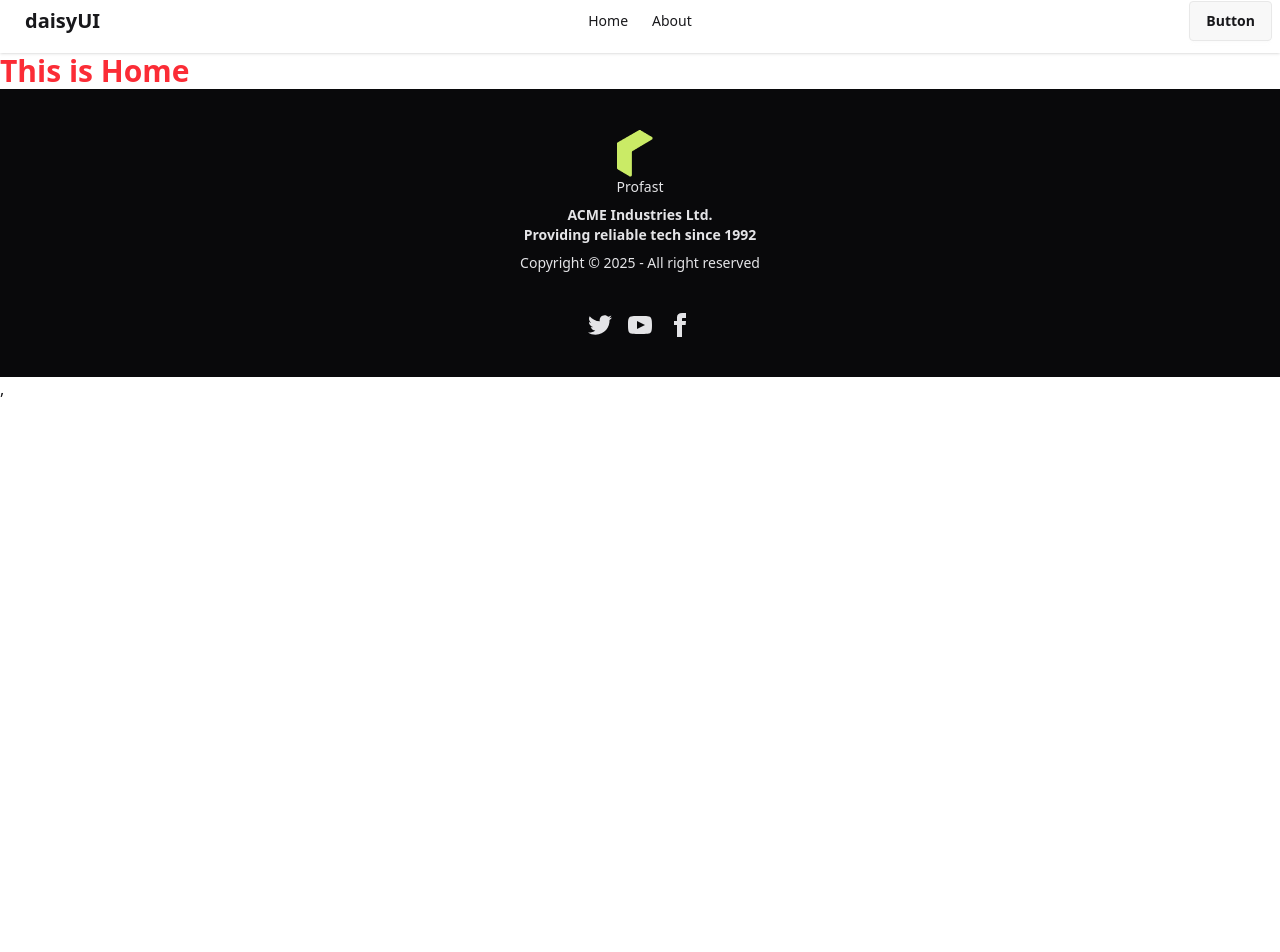
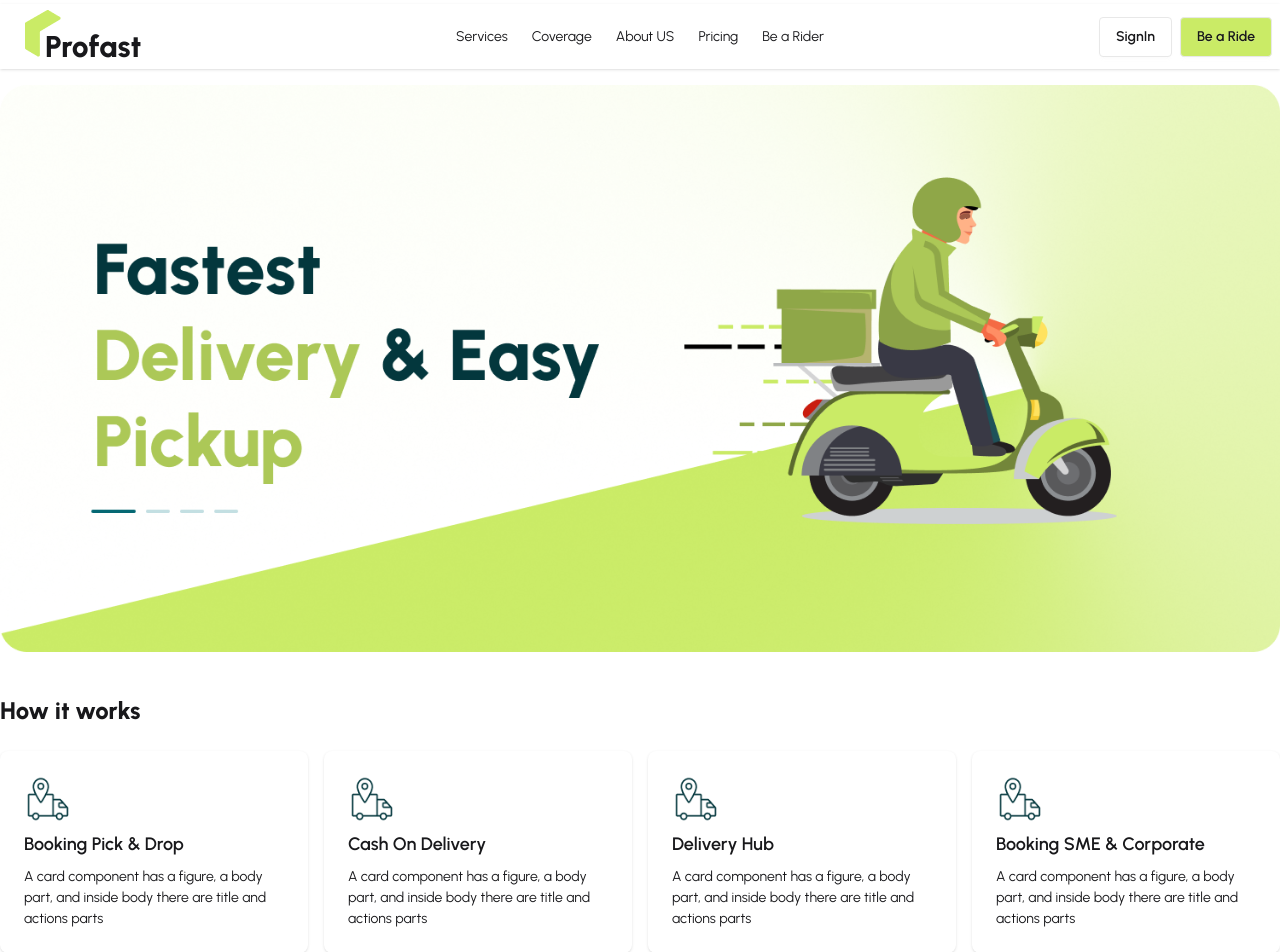
Before and after one commit to atikurrahman33/Profast-Client, a React (Vite) app: page / in a window 1280 px wide. Shown: the part 12-964 px from the top of the page. Before the commit the page ends 800 px from the top, so only its background shows below. Built offline with nearby package versions, Linux system fonts and the light colour scheme.

Commit message:
integrate carousel and improve layout components

```diff
--- a/package.json
+++ b/package.json
@@ -13,6 +13,8 @@
     "@tailwindcss/vite": "^4.1.17",
     "react": "^19.2.0",
     "react-dom": "^19.2.0",
+    "react-icons": "^5.5.0",
+    "react-responsive-carousel": "^3.2.23",
     "react-router": "^7.9.6",
     "tailwindcss": "^4.1.17"
   },
--- a/src/index.css
+++ b/src/index.css
@@ -1,2 +1,10 @@
+@import url('https://fonts.googleapis.com/css2?family=Urbanist:ital,wght@0,100..900;1,100..900&display=swap');
 @import "tailwindcss";
 @plugin "daisyui";
+
+.font-urbanist {
+  font-family: "Urbanist", sans-serif;
+  font-optical-sizing: auto;
+  font-weight: 400;
+  font-style: normal;
+}
--- /dev/null
+++ b/src/layouts/Rootlayout.jsx
@@ -0,0 +1,16 @@
+
+import { Outlet } from 'react-router';
+import Navbar from '../pages/shared/Navbar/Navbar';
+import Footer from '../pages/shared/Footer/Footer';
+
+const Rootlayout = () => {
+    return (
+        <div>
+            <Navbar />
+            <Outlet />
+            <Footer />
+        </div>
+    );
+};
+
+export default Rootlayout;
--- a/src/main.jsx
+++ b/src/main.jsx
@@ -7,6 +7,8 @@ import { router } from './router/router.jsx';
 
 createRoot(document.getElementById('root')).render(
   <StrictMode>
-    <RouterProvider router={router} />,
+    <div className='font-urbanist max-w-7xl mx-auto'>
+      <RouterProvider router={router} />,
+    </div>
   </StrictMode>,
 )
--- /dev/null
+++ b/src/pages/Home/Banner/Banner.jsx
@@ -0,0 +1,27 @@
+import "react-responsive-carousel/lib/styles/carousel.min.css";
+import { Carousel } from 'react-responsive-carousel';
+
+
+const Banner = () => {
+    return (
+
+
+         <Carousel autoPlay={true} infiniteLoop={true} showArrows={false} showStatus={false} showIndicators={false} showThumbs={false} interval={3000}>
+                <div>
+                    <img src="/src/assets/banner/banner1.png" alt="" />
+
+                </div>
+                <div>
+                    <img src="/src/assets/banner/banner2.png" alt="" />
+
+                </div>
+                <div>
+                    <img src="/src/assets/banner/banner3.png" alt="" />
+
+                </div>
+            </Carousel>
+
+    );
+};
+
+export default Banner;
--- a/src/pages/Home/Home/Home.jsx
+++ b/src/pages/Home/Home/Home.jsx
@@ -1,9 +1,14 @@
+import Banner from "../Banner/Banner";
+import HowWork from "../HowWork/HowWork";
+
 
 
 const Home = () => {
     return (
         <div className="">
-            <p className="font-bold text-red-500 text-3xl ">This is Home</p>
+            <Banner />
+            <HowWork />
+
         </div>
     );
 };
--- /dev/null
+++ b/src/pages/Home/HowWork/HowWork.jsx
@@ -0,0 +1,46 @@
+
+
+const HowWork = () => {
+    return (
+        <div className="mt-8 mb-16">
+            <p className="font-extrabold text-2xl">How it works</p>
+            <div className="grid grid-cols-4 gap-4 mt-6">
+                <div className="card bg-base-100  shadow-sm">
+                    <div className="card-body">
+                        <img className="h-12 w-12" src="/src/assets/bookingIcon.png" alt="" />
+                        <h2 className="card-title">Booking Pick & Drop</h2>
+                        <p>A card component has a figure, a body part, and inside body there are title and actions parts</p>
+
+                    </div>
+                </div>
+                <div className="card bg-base-100  shadow-sm">
+                    <div className="card-body">
+                         <img className="h-12 w-12" src="/src/assets/bookingIcon.png" alt="" />
+                        <h2 className="card-title">Cash On Delivery</h2>
+                        <p>A card component has a figure, a body part, and inside body there are title and actions parts</p>
+
+                    </div>
+                </div>
+                <div className="card bg-base-100  shadow-sm">
+                    <div className="card-body">
+                         <img className="h-12 w-12" src="/src/assets/bookingIcon.png" alt="" />
+                        <h2 className="card-title">Delivery Hub</h2>
+                        <p>A card component has a figure, a body part, and inside body there are title and actions parts</p>
+
+                    </div>
+                </div>
+                <div className="card bg-base-100  shadow-sm">
+                    <div className="card-body">
+                         <img className="h-12 w-12" src="/src/assets/bookingIcon.png" alt="" />
+                        <h2 className="card-title">Booking SME & Corporate</h2>
+                        <p>A card component has a figure, a body part, and inside body there are title and actions parts</p>
+
+                    </div>
+                </div>
+            </div>
+
+        </div>
+    );
+};
+
+export default HowWork;
--- a/src/pages/shared/Footer/Footer.jsx
+++ b/src/pages/shared/Footer/Footer.jsx
@@ -1,4 +1,9 @@
 import ProfastLogo from "../ProfastLogo/ProfastLogo";
+import { FaLinkedin } from "react-icons/fa6";
+import { FaFacebook } from "react-icons/fa";
+import { FaTwitter } from "react-icons/fa";
+import { FaYoutube } from "react-icons/fa";
+
 
 
 const Footer = () => {
@@ -7,48 +12,29 @@ const Footer = () => {
             <footer className="footer footer-horizontal footer-center bg-neutral text-neutral-content p-10">
                 <aside>
                    <ProfastLogo />
-                    <p className="font-bold">
-                        ACME Industries Ltd.
-                        <br />
-                        Providing reliable tech since 1992
+                    <p className=" text-lg">
+                        Enjoy fast, reliable parcel delivery with real-time tracking and zero hassle. From personal packages to <br />
+                        business shipments — we deliver on time, every time.
                     </p>
-                    <p>Copyright © {new Date().getFullYear()} - All right reserved</p>
+                   <div className="text-lg flex justify-center gap-6 mt-8">
+                    <p>Services</p>
+                    <p>Coverage</p>
+                    <p>About Us</p>
+                    <p>Pricing</p>
+                    <p>Blog</p>
+                    <p>Contact</p>
+                   </div>
                 </aside>
                 <nav>
-                    <div className="grid grid-flow-col gap-4">
-                        <a>
-                            <svg
-                                xmlns="http://www.w3.org/2000/svg"
-                                width="24"
-                                height="24"
-                                viewBox="0 0 24 24"
-                                className="fill-current">
-                                <path
-                                    d="M24 4.557c-.883.392-1.832.656-2.828.775 1.017-.609 1.798-1.574 2.165-2.724-.951.564-2.005.974-3.127 1.195-.897-.957-2.178-1.555-3.594-1.555-3.179 0-5.515 2.966-4.797 6.045-4.091-.205-7.719-2.165-10.148-5.144-1.29 2.213-.669 5.108 1.523 6.574-.806-.026-1.566-.247-2.229-.616-.054 2.281 1.581 4.415 3.949 4.89-.693.188-1.452.232-2.224.084.626 1.956 2.444 3.379 4.6 3.419-2.07 1.623-4.678 2.348-7.29 2.04 2.179 1.397 4.768 2.212 7.548 2.212 9.142 0 14.307-7.721 13.995-14.646.962-.695 1.797-1.562 2.457-2.549z"></path>
-                            </svg>
-                        </a>
-                        <a>
-                            <svg
-                                xmlns="http://www.w3.org/2000/svg"
-                                width="24"
-                                height="24"
-                                viewBox="0 0 24 24"
-                                className="fill-current">
-                                <path
-                                    d="M19.615 3.184c-3.604-.246-11.631-.245-15.23 0-3.897.266-4.356 2.62-4.385 8.816.029 6.185.484 8.549 4.385 8.816 3.6.245 11.626.246 15.23 0 3.897-.266 4.356-2.62 4.385-8.816-.029-6.185-.484-8.549-4.385-8.816zm-10.615 12.816v-8l8 3.993-8 4.007z"></path>
-                            </svg>
-                        </a>
-                        <a>
-                            <svg
-                                xmlns="http://www.w3.org/2000/svg"
-                                width="24"
-                                height="24"
-                                viewBox="0 0 24 24"
-                                className="fill-current">
-                                <path
-                                    d="M9 8h-3v4h3v12h5v-12h3.642l.358-4h-4v-1.667c0-.955.192-1.333 1.115-1.333h2.885v-5h-3.808c-3.596 0-5.192 1.583-5.192 4.615v3.385z"></path>
-                            </svg>
-                        </a>
+                    <div className="">
+                        <div className="flex justify-center gap-4">
+                            <FaLinkedin className="w-8 h-8 "/>
+                            <FaFacebook className="w-8 h-8" />
+                            <FaTwitter className="w-8 h-8" />
+                            <FaYoutube className="w-8 h-8" />
+                        </div>
+
+
                     </div>
                 </nav>
             </footer>
--- a/src/pages/shared/Navbar/Navbar.jsx
+++ b/src/pages/shared/Navbar/Navbar.jsx
@@ -1,15 +1,19 @@
 import { NavLink } from "react-router";
+import ProfastLogo from "../ProfastLogo/ProfastLogo";
 
 
 const Navbar = () => {
     const NavItems = <>
-        <li><NavLink to="/">Home</NavLink> </li>
-        <li><NavLink to="/about">About</NavLink> </li>
+        <li><NavLink to="/services">Services</NavLink> </li>
+        <li><NavLink to="/coverage">Coverage</NavLink> </li>
+        <li><NavLink to="/aboutUs">About US</NavLink> </li>
+        <li><NavLink to="/pricing">Pricing</NavLink> </li>
+        <li><NavLink to="/beRide">Be a Rider</NavLink> </li>
 
 
     </>
     return (
-        <div>
+        <div className="my-4">
             <div className="navbar bg-base-100 shadow-sm">
                 <div className="navbar-start">
                     <div className="dropdown">
@@ -22,15 +26,16 @@ const Navbar = () => {
                             {NavItems}
                         </ul>
                     </div>
-                    <a className="btn btn-ghost text-xl">daisyUI</a>
+                    <a className="btn btn-ghost text-xl"><NavLink to="/"><ProfastLogo/></NavLink>  </a>
                 </div>
                 <div className="navbar-center hidden lg:flex">
                     <ul className="menu menu-horizontal px-1">
                         {NavItems}
                     </ul>
                 </div>
-                <div className="navbar-end">
-                    <a className="btn">Button</a>
+                <div className="navbar-end space-x-2">
+                    <a className="btn bg-[#FFFFFF]">SignIn</a>
+                    <a className="bg-[#CAEB66] btn ">Be a Ride</a>
                 </div>
             </div>
         </div>
--- a/src/pages/shared/ProfastLogo/ProfastLogo.jsx
+++ b/src/pages/shared/ProfastLogo/ProfastLogo.jsx
@@ -2,9 +2,9 @@ import logo from '../../../assets/logo.png';
 
 const ProfastLogo = () => {
     return (
-        <div>
-            <img src={logo} alt="" />
-            <p>Profast</p>
+        <div className='flex items-end'>
+            <img className='mb-2' src={logo} alt="" />
+            <p className='text-3xl -ml-4 font-extrabold'>Profast</p>
         </div>
     );
 };
```
Also changed, not shown: 1 other file (tests, documents, lock files or other folders).
